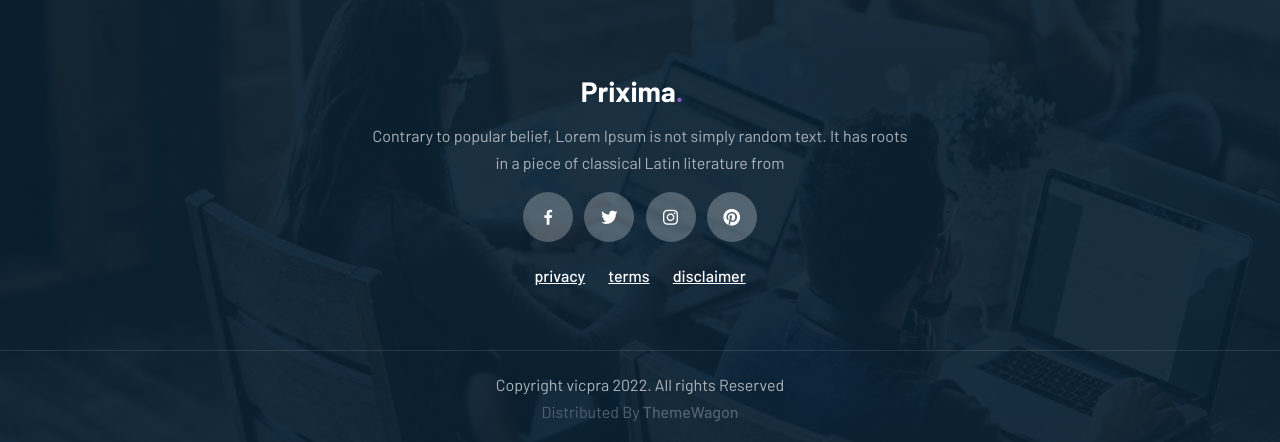
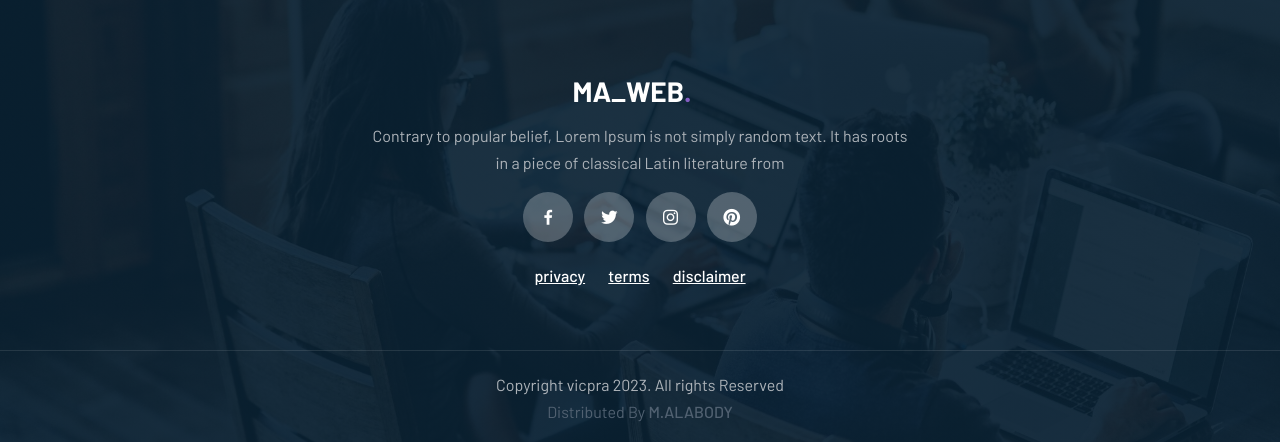
Before and after one commit to ALAB0DY/bootstrap1, a plain HTML site: page index.html in a window 1280 px wide. Shown: the part 5883-6325 px from the top of the page. Drawn offline with nearby package versions, Linux system fonts and the light colour scheme.

Commit message:
Update index.html

```diff
--- a/index.html
+++ b/index.html
@@ -482,7 +482,7 @@
             <div class="container">
                 <div class="row justify-content-center">
                     <div class="col-lg-6 text-center">
-                        <h4 class="navbar-brand">Prixima<span class="dot">.</span></h4>
+                        <h4 class="navbar-brand">MA_WEB<span class="dot">.</span></h4>
                         <p>Contrary to popular belief, Lorem Ipsum is not simply random text. It has roots in a piece of
                             classical Latin literature from</p>
                         <div class="col-auto social-icons">
@@ -501,8 +501,8 @@
             </div>
         </div>
         <div class="footer-bottom text-center">
-            <p class="mb-0">Copyright vicpra 2022. All rights Reserved</p> Distributed By <a
-                hrefs="https://themewagon.com">ThemeWagon</a>
+            <p class="mb-0">Copyright vicpra 2023. All rights Reserved</p> Distributed By <a
+                hrefs="https://themewagon.com">M.ALABODY</a>
         </div>
     </footer>
 
```
